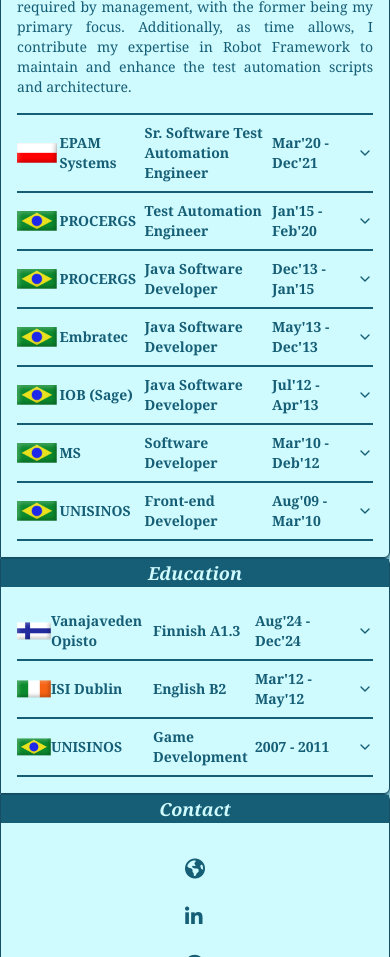
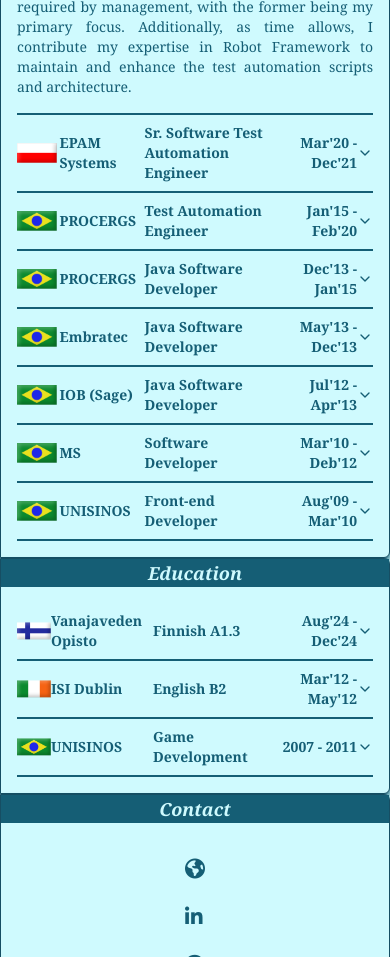
Before and after one commit to jsperafico/me.curriculum, a React (Vite) app: page /curriculum in a window 390 px wide. Shown: the part 1320-2277 px from the top of the page. Built offline with nearby package versions, Linux system fonts and the light colour scheme; what @xpd/tailwind-3dtransforms would draw is missing.

Commit message:
Printable CV (#4)
* printable cv done

```diff
--- a/src/components/layout.tsx
+++ b/src/components/layout.tsx
@@ -8,8 +8,8 @@
   HTMLDivElement,
   React.HTMLAttributes<HTMLDivElement>
 >(() => (
-  <div className="h-svh">
-    <Header />
+  <div className="h-svh print:color-adjust">
+    <Header className="print:hidden" />
     <Outlet />
   </div>
 ))
--- a/src/index.css
+++ b/src/index.css
@@ -46,4 +46,8 @@
   .head-work {
     grid-template-columns: 1fr 2fr 3fr 2fr;
   }
+  .color-adjust {
+    -webkit-print-color-adjust: exact;
+    print-color-adjust: exact;
+  }
 }
--- a/src/pages/curriculum.tsx
+++ b/src/pages/curriculum.tsx
@@ -20,9 +20,9 @@
 
 
 function renderPhoto() {
-  return <section className="group text-cyan-100 italic font-bold text-center h-full border border-cyan-900 rounded-r-md shadow-md ease-in-out delay-150 duration-500 bg-cyan-800 from-cyan-500 to-blue-500 shadow-cyan-800 hover:transition-all md:relative md:overflow-hidden md:flex-[3]">
+  return <section className="group text-cyan-100 italic font-bold text-center h-full border border-cyan-900 rounded-r-md shadow-md ease-in-out delay-150 duration-500 bg-cyan-800 from-cyan-500 to-blue-500 shadow-cyan-800 hover:transition-all md:relative md:overflow-hidden md:flex-[3] print:col-span-3 print:shadow-none">
     <img src={me} className="absolute inset-0 w-full h-full object-cover grayscale group-hover:grayscale-0 hidden md:block" />
-    <div className="flex flex-col items-start justify-start md:absolute md:inset-0">
+    <div className="flex flex-col items-start justify-start md:absolute md:inset-0 print:flex-row">
       <h1 className="w-full my-2 bg-cyan-800 text-xl md:text-2xl">Jonathan Pinto Sperafico</h1>
       <h2 className="w-full my-2 bg-cyan-800 text-lg md:text-lg">Sr. Test Automation Engineer</h2>
     </div>
@@ -30,17 +30,17 @@
 }
 
 function renderAbout() {
-  return <section className="group text-center flex border border-cyan-900 rounded-r-md shadow-md ease-in-out delay-150 duration-500 shadow-cyan-800 flex-col bg-cyan-100 md:hover:transition-all md:hover:bg-cyan-100 md:bg-cyan-800 md:w-min md:flex-col-reverse md:h-full md:flex-[4] md:hover:flex-[9]">
-    <h3 className="text-center text-cyan-100 italic font-bold bg-cyan-800 sticky top-10 text-lg md:relative md:top-0 md:mt-3">About Me</h3>
+  return <section className="group text-center flex border border-cyan-900 rounded-r-md shadow-md ease-in-out delay-150 duration-500 shadow-cyan-800 flex-col bg-cyan-100 md:hover:transition-all md:hover:bg-cyan-100 md:bg-cyan-800 md:w-min md:flex-col-reverse md:h-full md:flex-[4] md:hover:flex-[9] print:row-span-3 print:shadow-none print:bg-cyan-800 print:text-cyan-100">
+    <h3 className="text-center text-cyan-100 italic font-bold bg-cyan-800 sticky top-10 text-lg md:relative md:top-0 md:mt-3 print:bg-cyan-100 print:text-cyan-800">About Me</h3>
 
     <div className="flex-grow m-4 md:@container">
       <div className="grid grid-cols-2">
-        <p className="m-0 col-span-2 justify-self-center text-cyan-800 md:text-cyan-100 md:group-hover:text-cyan-800">Citizenship:</p>
+        <p className="m-0 col-span-2 justify-self-center text-cyan-800 md:text-cyan-100 md:group-hover:text-cyan-800 print:text-cyan-100">Citizenship:</p>
         <Flag country="Italy" className="justify-self-end" />
         <Flag country="Brazil" className="justify-self-start" />
       </div>
       <Separator className="my-3 border-y border-cyan-800 md:border-cyan-100 md:group-hover:border-cyan-800" orientation="horizontal"></Separator>
-      <p className="w-auto max-w-max text-justify text-cyan-800 md:text-sm md:text-cyan-100 md:group-hover:text-cyan-800 md:hidden md:@sm:block">
+      <p className="w-auto max-w-max text-justify text-cyan-800 md:text-sm md:text-cyan-100 md:group-hover:text-cyan-800 md:hidden md:@sm:block print:text-cyan-100">
         I am an experienced engineer with a strong proficiency in software development and test automation. My career has been marked by a consistent ability to excel in interdisciplinary teamwork, delivering robust and innovative solutions. Among the numerous proofs of concept I have developed, my most notable and recent project is a distributed performance infrastructure. This infrastructure integrates seamlessly with JMeter, Locust, and Gatling, providing results through Grafana and saving statistics in InfluxDB. Additionally, I have extensive experience with Selenium and Rest Assured, and substantial knowledge in using Wiremock, GitLab, Docker, and Kubernetes. My skill set enables me to contribute effectively to complex projects, ensuring high-quality outcomes and continuous improvement in development processes.
       </p>
       <p className="w-auto max-w-max text-justify text-cyan-100 md:text-sm hidden md:block md:@sm:hidden">
@@ -51,7 +51,7 @@
 }
 
 function renderSkills() {
-  return <section className="group text-center flex border border-cyan-900 rounded-r-md shadow-md ease-in-out delay-150 duration-500 shadow-cyan-800 flex-col bg-cyan-100 md:hover:transition-all md:hover:bg-cyan-100 md:bg-cyan-800 md:w-min md:flex-col-reverse md:h-full md:flex-[2] md:hover:flex-[3]">
+  return <section className="group text-center flex border border-cyan-900 rounded-r-md shadow-md ease-in-out delay-150 duration-500 shadow-cyan-800 flex-col bg-cyan-100 md:hover:transition-all md:hover:bg-cyan-100 md:bg-cyan-800 md:w-min md:flex-col-reverse md:h-full md:flex-[2] md:hover:flex-[3] print:shadow-none">
     <h3 className="text-center text-cyan-100 italic font-bold bg-cyan-800 sticky top-10 text-lg md:relative md:top-0 md:mt-3">Notable Skills</h3>
 
     <div className="flex-grow m-4 md:@container">
@@ -66,7 +66,7 @@
 }
 
 function renderWorkExperience() {
-  return <section className="group text-center flex border border-cyan-900 rounded-r-md shadow-md ease-in-out delay-150 duration-500 shadow-cyan-800 flex-col bg-cyan-100 md:hover:transition-all md:hover:bg-cyan-100 md:bg-cyan-800 md:w-min md:flex-col-reverse md:h-full md:flex-[1] md:hover:flex-[9]">
+  return <section className="group text-center flex border border-cyan-900 rounded-r-md shadow-md ease-in-out delay-150 duration-500 shadow-cyan-800 flex-col bg-cyan-100 md:hover:transition-all md:hover:bg-cyan-100 md:bg-cyan-800 md:w-min md:flex-col-reverse md:h-full md:flex-[1] md:hover:flex-[9] print:col-span-2 print:shadow-none">
     <h3 className="text-center text-cyan-100 italic font-bold bg-cyan-800 sticky top-10 text-lg md:relative md:top-0 md:mt-3">Work Experience</h3>
 
     <ScrollArea className="flex-grow m-4 md:@container">
@@ -77,9 +77,9 @@
               <Flag country="Finland" asChild />
               <a href="https://www.relexsolutions.com/" target="_blank"><h4>RELEX Solutions</h4></a>
               <h5>Sr. Software Test Automation Engineer</h5>
-              <h6>Dec'21 - May'24</h6>
+              <h6 className="text-right">Dec'21 - May'24</h6>
             </AccordionTrigger>
-            <AccordionContent className="w-auto max-w-max text-justify md:text-sm">
+            <AccordionContent className="w-auto max-w-max text-justify md:text-sm print:hidden">
               Since joining, I have proposed multiple proof of concepts (POCs). One notable
               project, saving over €10,000 annually, is a distributed performance infrastructure
               that is technology-flexible, rendering test results in Grafana, saving test
@@ -98,7 +98,7 @@
               <Flag country="Poland" asChild />
               <a href="https://www.epam.com/" target="_blank"><h4>EPAM Systems</h4></a>
               <h5>Sr. Software Test Automation Engineer</h5>
-              <h6>Mar'20 - Dec'21</h6>
+              <h6 className="text-right">Mar'20 - Dec'21</h6>
             </AccordionTrigger>
             <AccordionContent className="w-auto max-w-max text-justify md:text-sm">
               My primary focus was utilizing Selenium and Rest Assured to identify improvement
@@ -115,7 +115,7 @@
               <Flag country="Brazil" asChild />
               <a href="https://procergs.rs.gov.br/inicial" target="_blank"><h4>PROCERGS</h4></a>
               <h5>Test Automation Engineer</h5>
-              <h6>Jan'15 - Feb'20</h6>
+              <h6 className="text-right">Jan'15 - Feb'20</h6>
             </AccordionTrigger>
             <AccordionContent className="w-auto max-w-max text-justify md:text-sm">
               As a QA Automation Engineer, I tackled diverse challenges, initially by writing and
@@ -131,7 +131,7 @@
               <Flag country="Brazil" asChild />
               <a href="https://procergs.rs.gov.br/inicial" target="_blank"><h4>PROCERGS</h4></a>
               <h5>Java Software Developer</h5>
-              <h6>Dec'13 - Jan'15</h6>
+              <h6 className="text-right">Dec'13 - Jan'15</h6>
             </AccordionTrigger>
             <AccordionContent className="w-auto max-w-max text-justify text-sm">
               Enrolled to work as Java Software Engineer on a Government Company, worked with
@@ -146,7 +146,7 @@
               <Flag country="Brazil" asChild />
               <a href="https://www.goodcard.com.br/embratec/" target="_blank"><h4>Embratec</h4></a>
               <h5>Java Software Developer</h5>
-              <h6>May'13 - Dec'13</h6>
+              <h6 className="text-right">May'13 - Dec'13</h6>
             </AccordionTrigger>
             <AccordionContent className="w-auto max-w-max text-justify text-sm">
               First large Company’s Developer Team that I’ve participated. Using the waterfall
@@ -161,7 +161,7 @@
               <Flag country="Brazil" asChild />
               <a href="https://iob.com.br/" target="_blank"><h4>IOB (Sage)</h4></a>
               <h5>Java Software Developer</h5>
-              <h6>Jul'12 - Apr'13</h6>
+              <h6 className="text-right">Jul'12 - Apr'13</h6>
             </AccordionTrigger>
             <AccordionContent className="w-auto max-w-max text-justify text-sm">
               After a brief time on Ireland, started to work on challenge new experience. Enrolled
@@ -176,7 +176,7 @@
               <Flag country="Brazil" asChild />
               <h4>MS</h4>
               <h5>Software Developer</h5>
-              <h6>Mar'10 - Deb'12</h6>
+              <h6 className="text-right">Mar'10 - Deb'12</h6>
             </AccordionTrigger>
             <AccordionContent className="w-auto max-w-max text-justify text-sm">
               With the help of 2 collegues, we developed an application written in Java Swing to
@@ -189,7 +189,7 @@
               <Flag country="Brazil" asChild />
               <a href="https://www.unisinos.br/" target="_blank"><h4>UNISINOS</h4></a>
               <h5>Front-end Developer</h5>
-              <h6>Aug'09 - Mar'10</h6>
+              <h6 className="text-right">Aug'09 - Mar'10</h6>
             </AccordionTrigger>
             <AccordionContent className="w-auto max-w-max text-justify text-sm">
               As my first professional experience had an unique opportunity to work on a
@@ -209,7 +209,7 @@
 }
 
 function renderEducation() {
-  return <section className="group text-center flex border border-cyan-900 rounded-r-md shadow-md ease-in-out delay-150 duration-500 shadow-cyan-800 flex-col bg-cyan-100 md:hover:transition-all md:hover:bg-cyan-100 md:bg-cyan-800 md:w-min md:flex-col-reverse md:h-full md:flex-[1] md:hover:flex-[9]">
+  return <section className="group text-center flex border border-cyan-900 rounded-r-md shadow-md ease-in-out delay-150 duration-500 shadow-cyan-800 flex-col bg-cyan-100 md:hover:transition-all md:hover:bg-cyan-100 md:bg-cyan-800 md:w-min md:flex-col-reverse md:h-full md:flex-[1] md:hover:flex-[9] print:col-span-2 print:shadow-none">
     <h3 className="text-center text-cyan-100 italic font-bold bg-cyan-800 sticky top-10 text-lg md:relative md:top-0 md:mt-3">Education</h3>
 
     <div className="flex-grow m-4 md:@container">
@@ -220,7 +220,7 @@
               <Flag country="Finland" asChild />
               <a href="https://www.kktavastia.fi/vanajaveden-opisto/" target="_blank"><h4>Vanajaveden Opisto</h4></a>
               <h5>Finnish A1.3</h5>
-              <h6>Aug'24 - Dec'24</h6>
+              <h6 className="text-right">Aug'24 - Dec'24</h6>
             </AccordionTrigger>
           </AccordionItem>
 
@@ -229,7 +229,7 @@
               <Flag country="Ireland" asChild />
               <a href="https://studyinireland.ie/" target="_blank"><h4>ISI Dublin</h4></a>
               <h5>English B2</h5>
-              <h6>Mar'12 - May'12</h6>
+              <h6 className="text-right">Mar'12 - May'12</h6>
             </AccordionTrigger>
           </AccordionItem>
 
@@ -238,7 +238,7 @@
               <Flag country="Brazil" asChild />
               <a href="https://www.unisinos.br/" target="_blank"><h4>UNISINOS</h4></a>
               <h5>Game Development</h5>
-              <h6>2007 - 2011</h6>
+              <h6 className="text-right">2007 - 2011</h6>
             </AccordionTrigger>
           </AccordionItem>
         </Accordion>
@@ -252,12 +252,12 @@
 }
 
 function renderContact() {
-  return <section className="group text-center flex border border-cyan-900 rounded-r-md shadow-md ease-in-out delay-150 duration-500 shadow-cyan-800 flex-col bg-cyan-100 md:hover:transition-all md:hover:bg-cyan-100 md:bg-cyan-800 md:w-min md:flex-col-reverse md:h-full md:flex-[1] md:hover:flex-[3]">
+  return <section className="group text-center flex border border-cyan-900 rounded-r-md shadow-md ease-in-out delay-150 duration-500 shadow-cyan-800 flex-col bg-cyan-100 md:hover:transition-all md:hover:bg-cyan-100 md:bg-cyan-800 md:w-min md:flex-col-reverse md:h-full md:flex-[1] md:hover:flex-[3] print:row-start-2 print:col-start-3 print:shadow-none">
     <h3 className="text-center text-cyan-100 italic font-bold bg-cyan-800 sticky top-10 text-lg md:relative md:top-0 md:mt-3">Contact</h3>
 
     <div className="flex-grow w-fit self-center m-4 sm:w-initial sm:self-stretch md:@container">
       <div className="md:hidden md:@2xs:block">
-        <Social className="p-1 text-cyan-800 text-xl md:text-sm hover:text-cyan-100 hover:bg-cyan-800 transition-colors" />
+        <Social className="p-1 text-cyan-800 text-xl md:text-sm hover:text-cyan-100 hover:bg-cyan-800 transition-colors print:text-sm" />
       </div>
       <p className="hidden md:block md:@2xs:hidden w-full text-center text-cyan-100 my-4">
         [...]
@@ -275,7 +275,7 @@
     className={cn("max-w-full max-h-fit m-auto md:inset-0 md:fixed", className)}
     {...props}>
 
-    <div className="flex flex-col mt-14 w-[100vw] p-0 md:w-[100vw] md:place-self-auto md:px-9 md:place-content-center md:flex-row md:h-[70vh] md:mt-0">
+    <div className="flex flex-col mt-14 w-[100vw] p-0 md:w-[100vw] md:place-self-auto md:px-9 md:place-content-center md:flex-row md:h-[70vh] md:mt-0 print:grid print:grid-cols-3 print:gap-2 print:m-0">
       {renderPhoto()}
       {renderAbout()}
       {renderSkills()}
--- a/tsconfig.json
+++ b/tsconfig.json
@@ -17,6 +17,7 @@
     },
     "types": [
       "cypress"
-    ]
+    ],
+    "module": "ES2015"
   }
 }
```
Also changed, not shown: src/components/social.tsx (+4 -4 lines), 1 other file (tests, documents, lock files or other folders).
